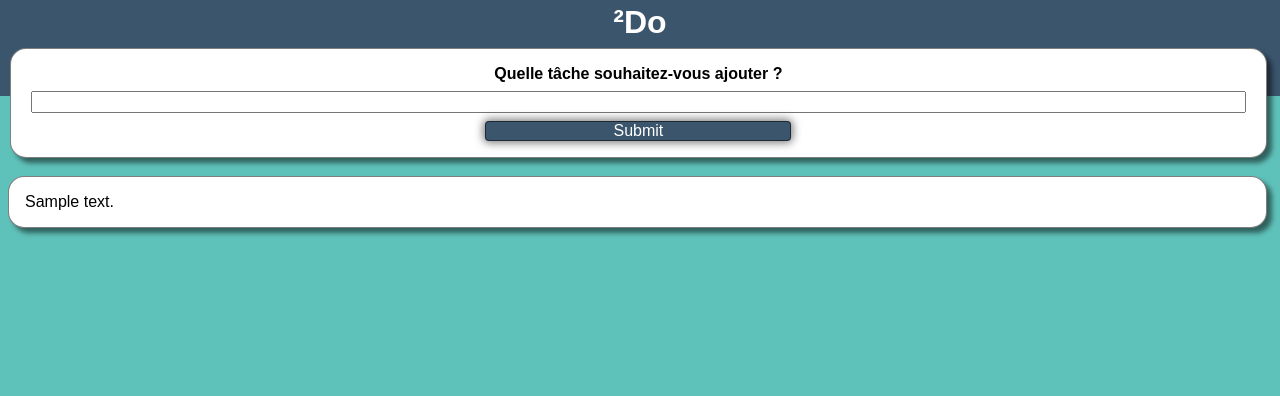
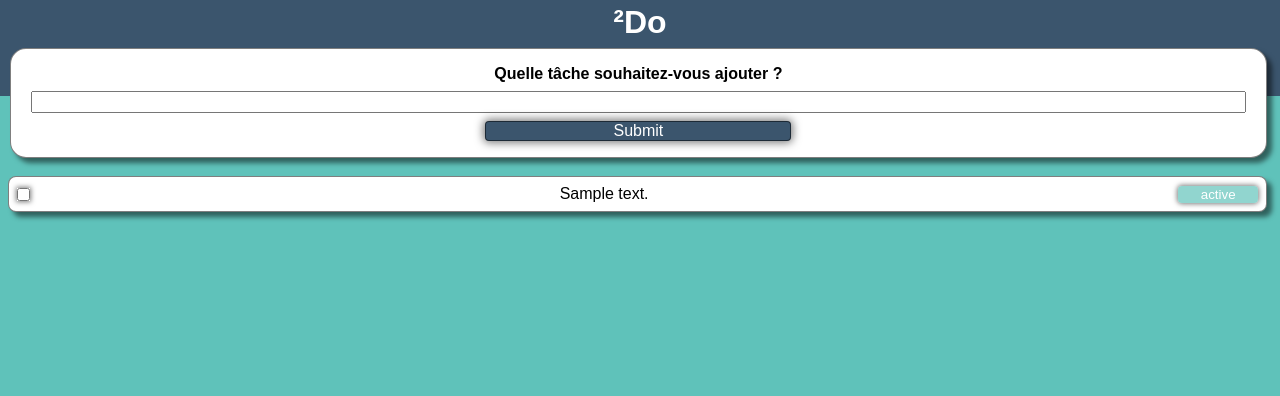
Before and after one commit to Lau-Hinnekint/ToDoList, a PHP site: page /todo.php in a window 1280 px wide. Shown: the top 396 px of the page. Run offline with PHP 8.4, Linux system fonts and the light colour scheme; tables that the repository leaves empty hold one stand-in row (values such as "Sample post"); some web fonts are replaced.

Commit message:
ADD CHECKBOX AND STATUS VIEW IN HTML

```diff
--- a/add.php
+++ b/add.php
@@ -1,9 +1,5 @@
 <?php
 require 'require/_bdd.php';
-
-// $dateTime = time();
-// $date =date("Y-m-d H:i:s", $dateTime) ;
-// var_dump($date);
 
 
 $query = $dbCo->prepare("INSERT INTO task (task_creation_date, task_description, task_order, ID_status)
--- a/css/style.css
+++ b/css/style.css
@@ -130,7 +130,7 @@ html {
 }
 
 .task_container {
-    border-radius: 1rem;
+    border-radius: .5rem;
     border: .1px solid var(--black-trans);
     box-shadow: 5px 5px 5px var(--black-trans);
     width: calc(100% - 1.3rem);
@@ -139,6 +139,7 @@ html {
     display: flex;
     flex-direction: row;
     justify-content: space-between;
+    align-items: center ;
 }
 
 /* .task_ttl {
@@ -153,5 +154,26 @@ html {
     color: black;
     list-style: none;
     text-align: center;
-    margin: 1rem;
+    margin: .5rem;
 }
+
+.task_btn {
+    width: 5rem;
+    color: var(--white);
+    border: none;
+    border-radius: .25rem;
+    background-color: var(--secondary-trans);
+    box-shadow: 0 0 5px 1px var(--black-trans);
+}
+
+.task_box {
+    margin: 0 .5rem 0 .5rem;
+    box-shadow: 0 0 5px 1px var(--black-trans);
+}
+
+.task_box:checked {
+    margin: 0 .5rem 0 .5rem;
+    color: var(--secondary-trans);
+    box-shadow: 0 0 5px 1px var(--black-trans);
+    background-color: var(--secondary-trans);
+}
--- a/css/variables.css
+++ b/css/variables.css
@@ -2,7 +2,7 @@
     --primary : #3B556D;
     --secondary : #5FC2BA;
     --primary-trans : #3B556D80;
-    --secondary--trans : #5FC2BA80;
+    --secondary-trans : #5FC2BAAF;
     --white : #FFFFFF;
     --white-trans : #FFFFFF80;
     --black : #000000;
--- a/todo.php
+++ b/todo.php
@@ -16,15 +16,19 @@ require 'require/_bdd.php';
         <input class="input_submit" type="submit" name="submit">
         </div>
         <?php
-            if (array_key_exists('msg', $_GET)) {
+            if (array_key_exists('msgAdd', $_GET)) {
                 echo '<p>'. $_GET['msg'] . '</p>';
             }
         ?>
     </form>
 
+    <section class="popup">
+
+    </section>
+
 <?php
 
-    $query = $dbCo->prepare("SELECT task_creation_date, task_description
+    $query = $dbCo->prepare("SELECT task_creation_date, task_description, status_name
                             FROM task t
                                 JOIN status s USING (ID_status)
                             ORDER BY task_creation_date DESC");
@@ -39,8 +43,9 @@ echo '<ul class="task">';
 foreach ($result as $task) {
     echo '<div class="task_container">';
     // echo '<p class ="task_ttl">' . $task['task_name'] . '</p>';
+    echo '<li class="task_box"><input type="checkbox" id="checkBoxDelete"></li>';
     echo '<li class="task_list">'. $task['task_description'] .'</li>';
-    // echo '<li class="task_list">'. $task['status_name'] .'</li>';
+    echo '<li class="task_list"><button class="task_btn">'. $task['status_name'] .'</button></li>';
     echo '</div>';
 }
 
```
